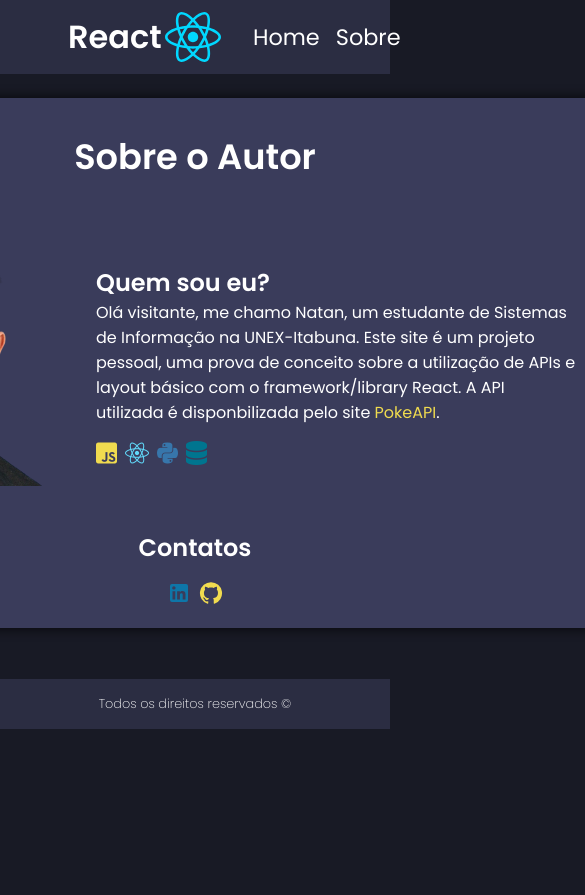
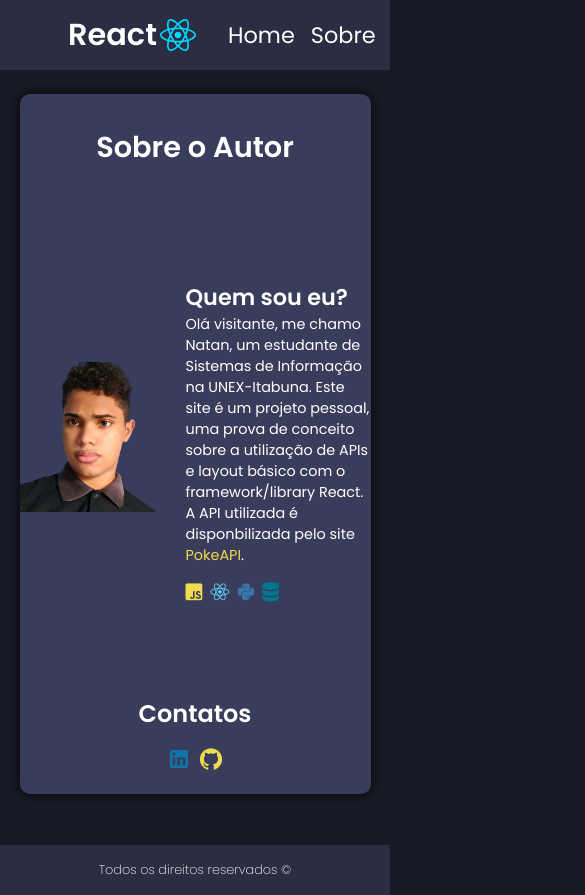
Before and after one commit to NatanCorreiaS/pokemon-api, a React (Create React App) app: page /about in a window 390 px wide. Shown: the whole page, 585 px wide, since content can reach past the window. Before the commit the page ends 844 px from the top, so only its background shows below. Built offline with nearby package versions, Linux system fonts and the light colour scheme.

Commit message:
about mobile completo

```diff
--- a/src/components/Header.tsx
+++ b/src/components/Header.tsx
@@ -15,7 +15,7 @@ function Header() {
     <header>
       <div onClick={handleLogoClick} className="logo-container">
         <h1>React</h1>
-        <img height={50} src={reactJSLogo} alt="React JS Logo" />
+        <img src={reactJSLogo} alt="React JS Logo" />
       </div>
       <nav>
         <ul>
--- a/src/pages/About.tsx
+++ b/src/pages/About.tsx
@@ -16,7 +16,7 @@ function About() {
         </div>
         <div className="main-info">
           <div className="img-creator-container">
-            <img height={250} src={natan} alt="" />
+            <img src={natan} alt="" />
           </div>
           <div className="description-container">
             <h3>Quem sou eu?</h3>
--- a/src/styles/About.css
+++ b/src/styles/About.css
@@ -125,3 +125,48 @@
   color: #f0db4f;
   font-size: 2rem;
 }
+
+@media (max-width: 450px) {
+  .content-container {
+    width: 90%;
+    height: 700px;
+  }
+  .main-info {
+    gap: 1rem;
+  }
+  .img-creator-container img {
+    height: 150px;
+  }
+  .title-name-creator h2 {
+    font-size: 1.8rem;
+  }
+  .description-container h3 {
+    font-size: 1.4rem;
+  }
+  .description-container p {
+    font-size: 0.9rem;
+  }
+  .fa-square-js {
+    color: #f0db4f;
+    font-size: 1.2rem;
+  }
+
+  .fa-react {
+    color: #61dafb;
+    font-size: 1.2rem;
+  }
+
+  .fa-python {
+    color: #3776ab;
+    font-size: 1.2rem;
+  }
+
+  .fa-database {
+    color: #00758f;
+    font-size: 1.2rem;
+  }
+
+  .bottom-info h3 {
+    font-size: 1.5rem;
+  }
+}
--- a/src/styles/Header.css
+++ b/src/styles/Header.css
@@ -16,6 +16,10 @@ header {
   margin-left: 3.5rem;
   gap: 0.2rem;
   cursor: pointer;
+}
+
+.logo-container img {
+  height: 50px;
 }
 
 .logo-container h1 {
@@ -53,7 +57,11 @@ nav ul li:hover {
 
   header .logo-container h1 {
     /* margin-left: 1rem; */
-    font-size: 2rem;
+    font-size: 1.9rem;
+  }
+
+  header .logo-container img {
+    height: 2rem;
   }
 
   header nav {
```
